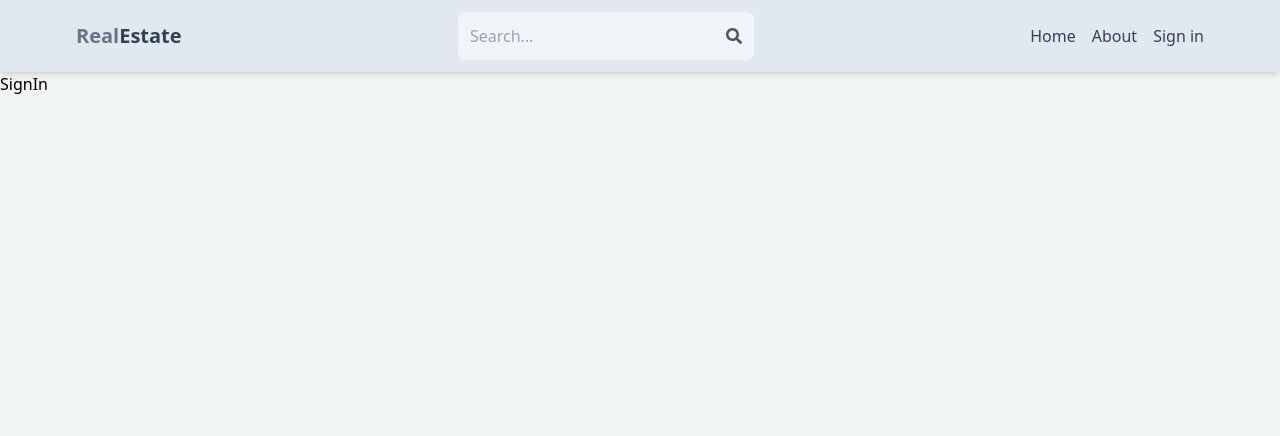
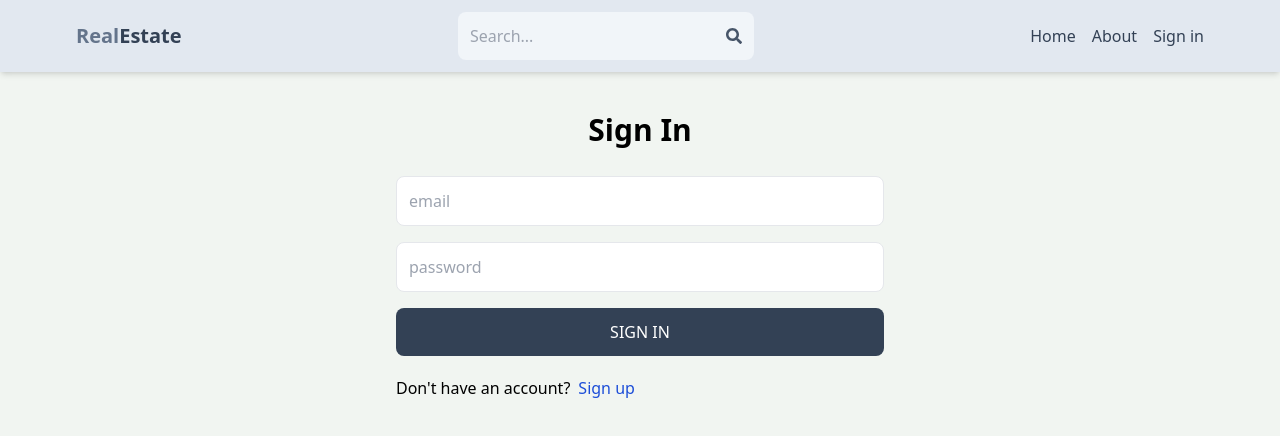
Before and after one commit to ss4621-dev/Real-Estate-Listing, a React (Vite) app in the folder client/: page /signIn in a window 1280 px wide. Shown: the top 436 px of the page. Built offline with nearby package versions, Linux system fonts and the light colour scheme.

Commit message:
complete sign in page functionality

```diff
--- a/client/src/pages/SignIn.jsx
+++ b/client/src/pages/SignIn.jsx
@@ -1,7 +1,75 @@
-import React from 'react'
+import React, { useState } from "react";
+import { Link, useNavigate } from "react-router-dom";
 
 export default function SignIn() {
+  const [formData, setFormData] = useState({});
+  const [error, setError] = useState(null);
+  const [loading, setLoading] = useState(false);
+  const navigate = useNavigate();
+  const handleChange = (e) => {
+    setFormData({
+      ...formData,
+      [e.target.id]: e.target.value,
+    });
+  };
+  const handleSubmit = async (e) => {
+    e.preventDefault();
+    try {
+      setLoading(true);
+      const res = await fetch("/api/auth/signin", {
+        method: "POST",
+        headers: {
+          "Content-Type": "application/json",
+        },
+        body: JSON.stringify(formData),
+      });
+      const data = await res.json();
+      if (data.success === false) {
+        setLoading(false);
+        setError(data.message);
+        return;
+      }
+      setLoading(false);
+      setError(null);
+
+      navigate("/");
+    } catch (error) {
+      setLoading(false);
+      setError(error.message);
+    }
+  };
   return (
-    <div>SignIn</div>
-  )
+    <div className="p-3 max-w-lg mx-auto">
+      <h1 className="text-3xl text-center font-semibold my-7">Sign In</h1>
+      <form onSubmit={handleSubmit} className="flex flex-col gap-4">
+        <input
+          type="email"
+          placeholder="email"
+          className="border p-3 rounded-lg"
+          id="email"
+          onChange={handleChange}
+        />
+        <input
+          type="password"
+          placeholder="password"
+          className="border p-3 rounded-lg"
+          id="password"
+          onChange={handleChange}
+        />
+        <button
+          disabled={loading}
+          className="bg-slate-700 text-white p-3 rounded-lg uppercase hover:opacity-95 disabled:opacity-80"
+        >
+          {loading ? "Loading..." : "Sign In"}
+        </button>
+      </form>
+      <div className="flex gap-2 mt-5">
+        <p>Don't have an account?</p>
+        <Link to={"/signUp"}>
+          <span className="text-blue-700">Sign up</span>
+        </Link>
+      </div>
+      {error && <p className="text-red-500 mt-5">{error}</p>}
+    </div>
+  );
 }
--- a/client/src/pages/SignUp.jsx
+++ b/client/src/pages/SignUp.jsx
@@ -72,7 +72,7 @@
       </form>
       <div className="flex gap-2 mt-5">
         <p>Have an account?</p>
-        <Link to={"/sign-in"}>
+        <Link to={"/signIn"}>
           <span className="text-blue-700">Sign in</span>
         </Link>
       </div>
```
